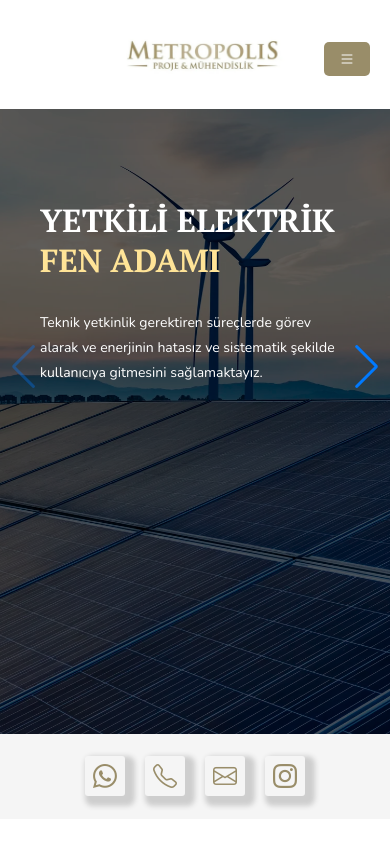
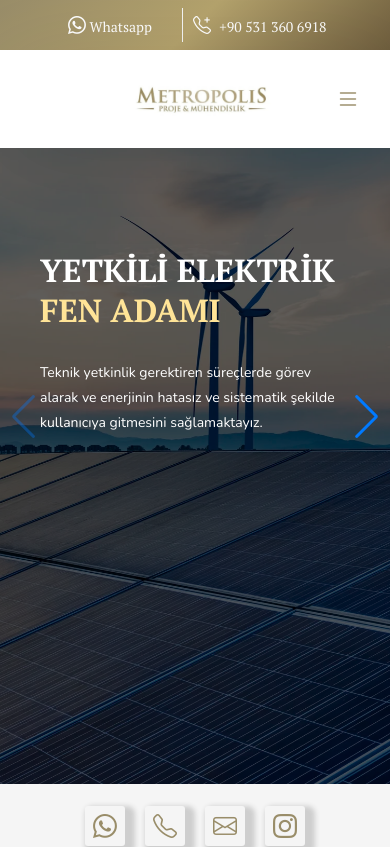
Before and after one commit to userUtkuDava/Metropolis-Muhendislikk, a React (Vite) app: page / in a window 390 px wide. Shown: the top 847 px of the page. Built offline with nearby package versions, Linux system fonts and the light colour scheme; a web font is replaced by a local one.

Commit message:
whatsapp icon and phone icon added

```diff
--- a/src/App.jsx
+++ b/src/App.jsx
@@ -10,11 +10,13 @@ import Services from './Services';
 import Contact from './Contact';
 import Footer from './footer';
 import '@fortawesome/fontawesome-free/css/all.min.css';
+import Whatsapp from './Whatsapp';
 
 function App() {
 
   return (
     <>
+      <Whatsapp />
       <Navbar />
       <Slide />
       <Deneme />
--- a/src/Navbar.jsx
+++ b/src/Navbar.jsx
@@ -36,6 +36,12 @@ const Navbar = () => {
         <>
             <div className={`header  ${isNavbarVisible ? 'header-visible' : 'header-hidden'}`} >
                 <div className='header-content'>
+                    <button
+                        onClick={handleClick}
+                        className={`button ${isClicked ? 'click' : 'clicked'}`}
+                    >
+                        <i className="bi bi-list"></i>
+                    </button >
                     <div className='header-logo-container'>
                         <div className='header-logo-img-cont'>
                             <img src={logo} alt="Utku Dava Logo Image" className="header-logo-img" />
@@ -86,12 +92,7 @@ const Navbar = () => {
                 </div>
 
             </div >
-            <button
-                onClick={handleClick}
-                className={`button ${isClicked ? 'click' : 'clicked'}`}
-            >
-                <i className="bi bi-list"></i>
-            </button >
+
 
 
         </>
--- a/src/Services.jsx
+++ b/src/Services.jsx
@@ -56,15 +56,15 @@ const Services = () => {
                             <strong>Elektrik Projeleri ve Enerji Çözümleri</strong><br />
 
                             Hizmetlerimiz
-                            Elektrik altyapı projelerinizde uzman kadromuz ve deneyimimizle, Ağ ve Og (Orta Gerilim ve Alçak Gerilim) enerji talepleri, topraklama raporları, elektrik tesisat kontrol raporları gibi önemli hizmetleri sunmaktayız. Ayrıca, BEDAŞ ve AYEDAŞ gibi dağıtım şirketlerine yönelik taleplerinizin takibi, projelendirilmesi ve onay süreçlerinde de hizmet vermekteyiz.
+                            Elektrik altyapı projelerinizde uzman kadromuz ve deneyimimizle, Ag ve Og (Orta Gerilim ve Alçak Gerilim) enerji talepleri, topraklama raporları, elektrik tesisat kontrol raporları gibi önemli hizmetleri sunmaktayız. Ayrıca, BEDAŞ ve AYEDAŞ gibi dağıtım şirketlerine yönelik taleplerinizin takibi, projelendirilmesi ve onay süreçlerinde de hizmet vermekteyiz.
                         </p>
                         <button className='btn btn-light brand-color-text mt-3 fw-bold'>
                             <a href='tel:+905313606980'
                             >
                                 <i
-                                    class="bi bi-telephone">
+                                    className="bi bi-telephone mx-2">
                                 </i>
-                                0531 360 69 18
+                                +90 531 360 69 18
                             </a>
                         </button>
                     </div>
@@ -217,7 +217,7 @@ const Services = () => {
                             alt="jenaratör Proje Ve Ruhsatlandırma"
                         />
                         <div className='text-img-services'>
-                            <i class="bi bi-activity services-icons"></i>  <h2>Ağ ve Og enerji talepleri</h2>
+                            <i class="bi bi-activity services-icons"></i>  <h2>Ag ve Og enerji talepleri</h2>
                         </div>
                     </div>
                 </div>
--- a/src/Slide.jsx
+++ b/src/Slide.jsx
@@ -45,12 +45,12 @@ const Slide = () => {
                         <p>Topraklama sistemlerinin güvenli çalışması için profesyonel topraklama raporu hizmeti sunuyoruz. Elektrik tesisatlarında güvenliği artırmak için uluslararası standartlara uygun ölçüm ve analizler yapıyoruz.</p>
 
                     </section>
-                    <img className='slide-img' src={slideİmg3} alt='Ağ, OG ve AG enerji talepleri' />
+                    <img className='slide-img' src={slideİmg3} alt='OG ve AG enerji talepleri' />
                 </SwiperSlide>
                 <SwiperSlide>
                     <section className='slide-description-content'>
-                        <h1>Ağ, OG ve AG  <br /> <span className='text'>enerji talepleri</span></h1>
-                        <p>Ağ, OG ve AG enerji talepleri konusunda uzmanlaşmış bir firmayız. Enerji altyapılarının planlama, tasarım ve yönetimi alanında geniş deneyime sahibiz. Projelerinizin enerji ihtiyacını doğru belirleyerek, güvenli ve verimli çözümler sunuyoruz.</p>
+                        <h1>OG ve AG  <br /> <span className='text'>enerji talepleri</span></h1>
+                        <p>OG ve AG enerji talepleri konusunda uzmanlaşmış bir firmayız. Enerji altyapılarının planlama, tasarım ve yönetimi alanında geniş deneyime sahibiz. Projelerinizin enerji ihtiyacını doğru belirleyerek, güvenli ve verimli çözümler sunuyoruz.</p>
 
                     </section>
                     <img className='slide-img' src={slideİmg4} />
--- /dev/null
+++ b/src/Whatsapp.jsx
@@ -0,0 +1,22 @@
+import React from 'react'
+import './styles.scss/whatsapp.scss'
+const Whatsapp = () => {
+    return (
+        <>
+            <div className='container-fluid whatsapp-info-container position-sticky top-0'>
+                <div className='row'>
+                    <div className='col-12 px-5'>
+                        <a href="https://wa.me/905313606918" target='_blank'>
+                            <i class="bi bi-whatsapp"></i> Whatsapp
+                        </a>
+                        <a href="tel:+905313606980">
+                            <i class="bi bi-telephone-plus" id='special-icon-head'></i> +90 531 360 6918
+                        </a>
+                    </div>
+                </div>
+            </div>
+        </>
+    )
+}
+
+export default Whatsapp
--- a/src/styles.scss/navbar.scss
+++ b/src/styles.scss/navbar.scss
@@ -2,7 +2,7 @@
 $primary-color:#998d69;
 .header {
   position: sticky;
-  top: 0;
+  top: 50px;
     width: 100%;
     z-index: 1000;
     box-shadow: 0 10px 100px rgba(0, 0, 0, 0.1);
@@ -117,10 +117,10 @@ $primary-color:#998d69;
 
     .header {
       position: fixed;
-      top: 0;
+      top:50px;
         width: 100%;
         z-index: 1000;
-        background: #7e6363;
+
         box-shadow: 0 10px 100px rgba(0, 0, 0, 0.1);
         height: auto;
       }
@@ -172,24 +172,22 @@ $primary-color:#998d69;
     }
     .click {
       display: flex !important;
-      position: fixed;
-     top: 5%;
-      background-color:$primary-color;
+      position:absolute;
+      align-items: center;
+
       right: 20px;
       z-index: 9999999;
-      padding: 5px 15px;
-
-      font-size: 16px;
-      color:white;
+      padding: 5px 10px;
+      font-size: 24px;
+      color:$primary-color;
       border-radius: 5px;
       transition: all 0.3s;
       border: var(--primaryColor);
     }
     .clicked {
-      display: block !important;
-      position: fixed;
-      border: none;
-      top: 32px;
+      display: flex !important;
+      position:absolute;
+      align-items: center;
       background-color:black;
       right: 20px;
       z-index: 9999999;
@@ -200,7 +198,10 @@ $primary-color:#998d69;
       transition: all 0.3s;
     }
     .header-content {
-      padding: 1rem 5rem !important;
+      position: relative;
+      display: flex;
+
+      padding: 1rem 6rem !important;
     }
 
   }
--- a/src/styles.scss/services.scss
+++ b/src/styles.scss/services.scss
@@ -97,7 +97,7 @@ flex-direction: column;
 align-items: center;
 font-family: "Nunito", sans-serif;
 margin-top: 5rem;
-background: linear-gradient(to bottom, #6f6447, #5a4a36);
+ background:  #998d69;
 
 
 h1{
--- /dev/null
+++ b/src/styles.scss/whatsapp.scss
@@ -0,0 +1,41 @@
+@import './first.scss';
+.whatsapp-info-container{
+    position: sticky;
+    top:0 !important;
+      width: 100%;
+      z-index: 1000;
+      box-shadow: 0 10px 100px rgba(0, 0, 0, 0.1);
+      height: 50px;
+      background: linear-gradient(135deg, #998d69, #b5a36d, #6f5e3e);
+      display: flex;
+      align-items: center;
+      i{
+        transition: all 0.5s;
+        font-size: 18px;
+        color: rgb(255, 255, 255);
+
+      }
+      a{
+        margin-left: 20px;
+        font-size: 18px;
+        color: rgb(255, 255, 255) !important;
+        &:hover{
+            color: rgb(177, 177, 177) !important;
+        }
+         &:hover i{
+            color: rgb(177, 177, 177) !important;
+         }
+      }
+       #special-icon-head{
+        margin-left: 10px;
+        border-left: solid 1px whitesmoke;
+        padding: 5px;
+        padding-left: 10px;
+
+      }
+}
+@media screen and (max-width: 1024px) {
+    .whatsapp-info-container a{
+        font-size: 14px;
+    }
+}
```
Also changed, not shown: src/Contact.jsx (+3 -4 lines).
